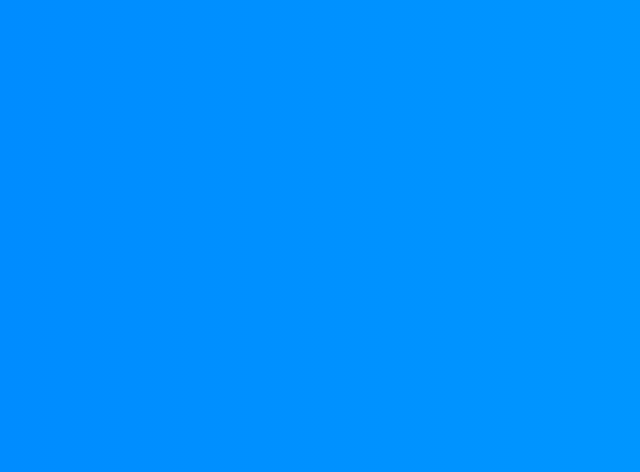
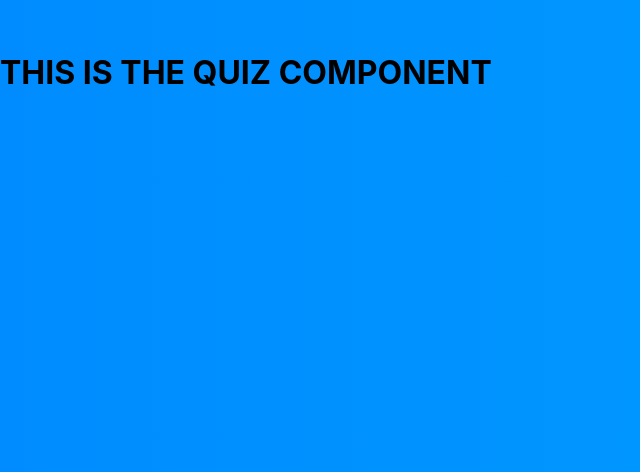
Before and after one commit to lachydriver/knotspot, a React (Create React App) app: page /quiz in a window 1280 px wide. Shown: the part 328-800 px from the top of the page, without its empty margins (0-640 px from the left). Built offline with nearby package versions, Linux system fonts and the light colour scheme.

Commit message:
added react-helmet, started quiz component

```diff
--- a/package.json
+++ b/package.json
@@ -5,6 +5,7 @@
   "dependencies": {
     "react": "^16.8.6",
     "react-dom": "^16.8.6",
+    "react-helmet": "^5.2.1",
     "react-router": "^5.0.1",
     "react-router-dom": "^5.0.1",
     "react-scripts": "3.0.1"
--- a/src/App.js
+++ b/src/App.js
@@ -1,8 +1,9 @@
 import React from 'react';
-import Start from './components/start';
 import { BrowserRouter as Router, Route, Link, Switch } from "react-router-dom";
 import './App.css';
 import './styles.css';
+import Start from './components/start';
+import Quiz from './components/quiz';
 
 function App() {
   return (
@@ -11,6 +12,7 @@ function App() {
       <div className="container">
         <Switch>
         <Route path="/" exact component={Start}/>
+        <Route path="/quiz" component={Quiz}/>
         </Switch>
       </div>
     </div>
--- /dev/null
+++ b/src/components/quiz.jsx
@@ -0,0 +1,17 @@
+import React from 'react';
+import Helmet from 'react-helmet';
+
+class Quiz extends React.Component{
+    render(){
+        return(
+            <div>
+                <Helmet>
+                    <title>Quiz</title>
+                </Helmet>
+                <h1>THIS IS THE QUIZ COMPONENT</h1>
+            </div>
+        )
+    }
+}
+
+export default Quiz;
--- a/src/components/start.jsx
+++ b/src/components/start.jsx
@@ -1,10 +1,15 @@
 import React from "react";
 import { Link } from 'react-router-dom';
+import { Helmet } from 'react-helmet';
 
 class Start extends React.Component {
+
   render() {
     return (
       <div className="start">
+        <Helmet>
+          <title>MSDS</title>
+        </Helmet>
         <h1>Muscle Strain Diagnostic Software</h1>
         <p>Lorem ipsum dolor sit amet, consectetur adipiscing elit, sed do eiusmod tempor incididunt ut labore et dolore magna aliqua. Ut enim ad minim veniam, quis nostrud exercitation ullamco laboris nisi ut aliquip ex ea commodo consequat. Duis aute irure dolor in reprehenderit in voluptate velit esse cillum dolore eu fugiat nulla pariatur. Excepteur sint occaecat cupidatat non proident, sunt in culpa qui officia deserunt mollit anim id est laborum.</p>
         <Link to="/quiz" className="start-button">Start Quiz</Link>
```
Also changed, not shown: 1 other file (tests, documents, lock files or other folders).
